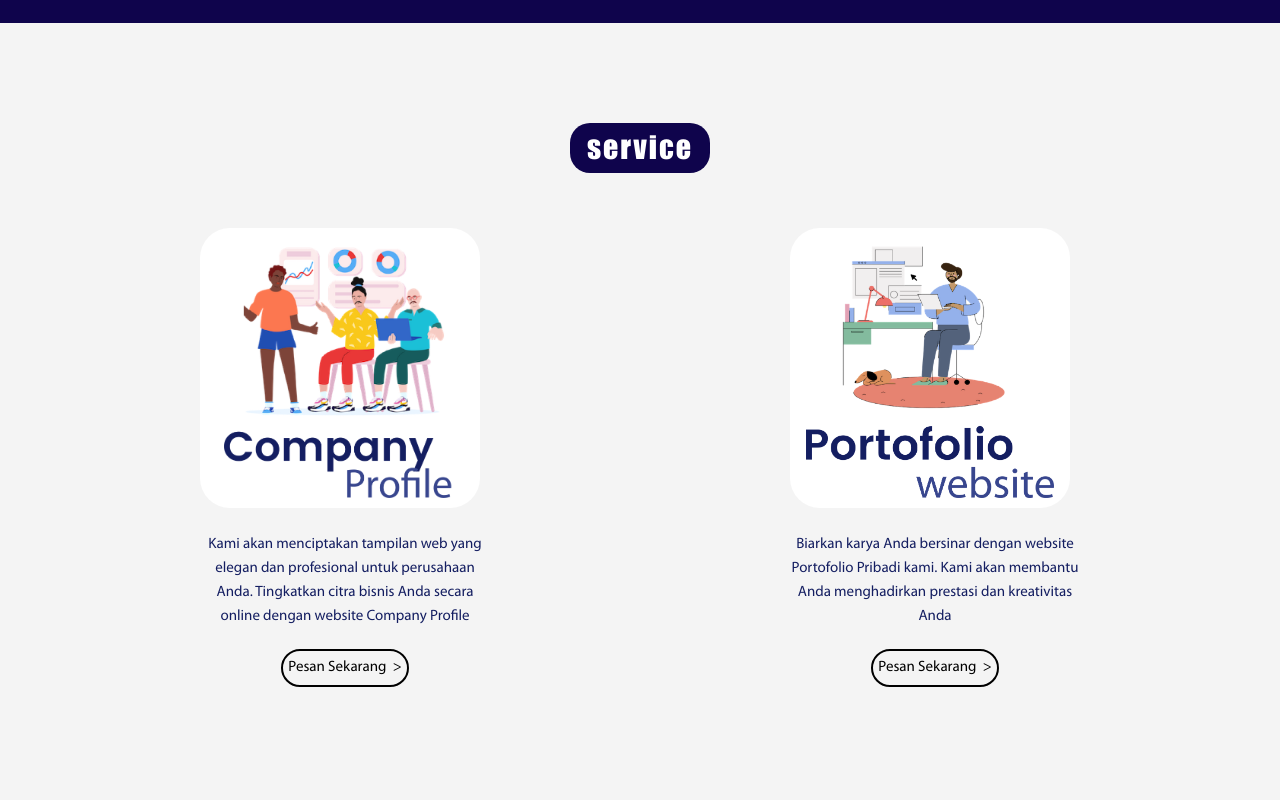
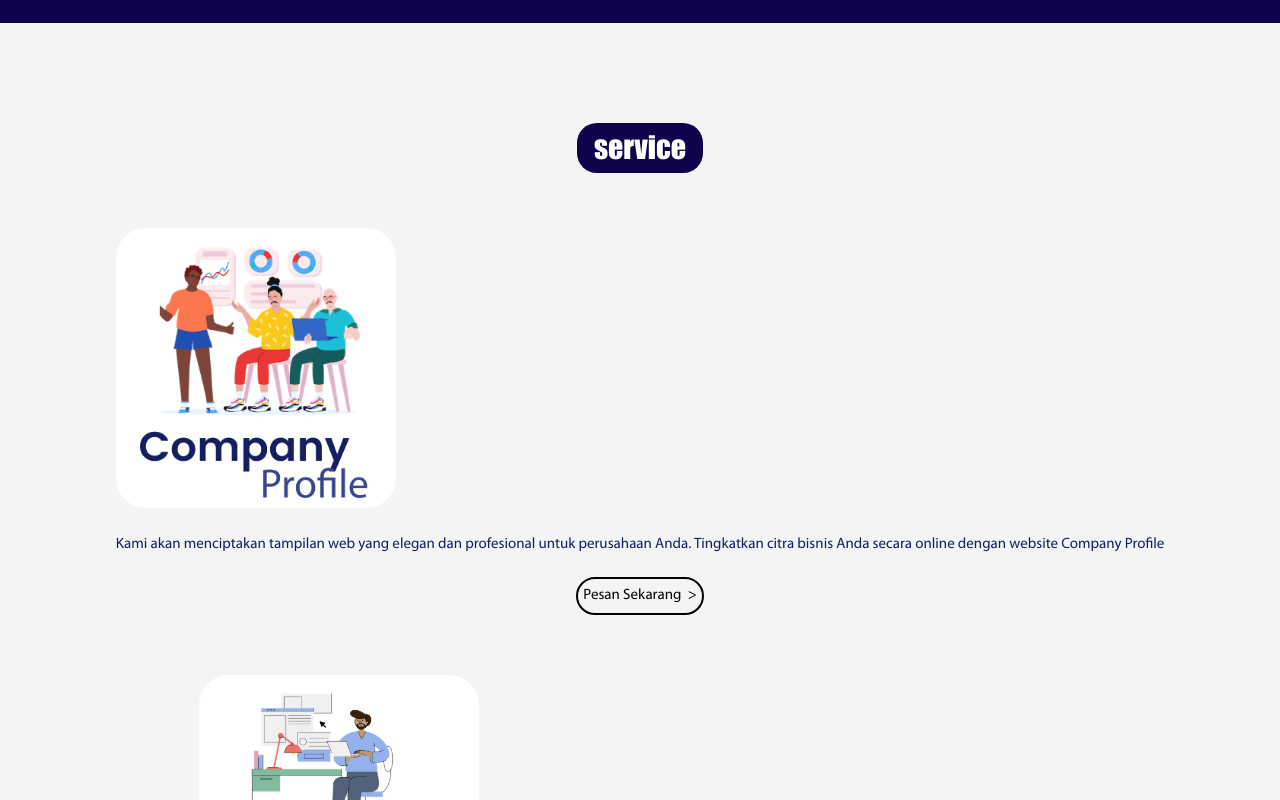
Before and after one commit to SalvianAF/proto-web, a Next.js app: page / in a window 1280 px wide. Shown: the part 1480-2280 px from the top of the page. Built offline with nearby package versions, Linux system fonts and the light colour scheme; a web font is replaced by a local one.

Commit message:
fix font spacing and card

```diff
--- a/components/card.module.css
+++ b/components/card.module.css
@@ -1,5 +1,5 @@
 .card{
-    width: 300px;
+    width: fit-content;
     justify-content: center;
     height: auto;
     padding: 5px;
--- a/styles/Home.module.css
+++ b/styles/Home.module.css
@@ -116,8 +116,6 @@
   margin:0 7px 2px 7px;
   font-size: 30px;
   font-family: 'impact';
-  letter-spacing: 2px;
-  /* background-color: red; */
 }
 .card-container{
   display: flex;
@@ -140,6 +138,7 @@
   text-align: center;
   display: flex;
   flex-direction: column;
+  /* justify-content: center; */
   align-items: center;
   margin-top: 25px;
   font-family: 'myriad-pro';
```
